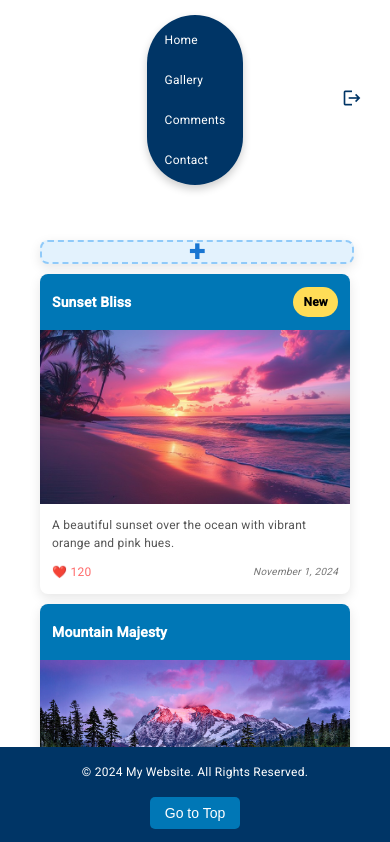
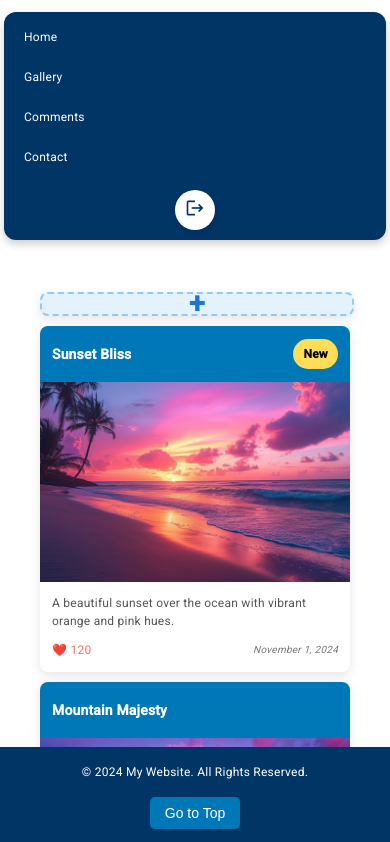
Before and after one commit to karakolev11/lsfc-website, an Angular app: page /gallery in a window 390 px wide. Shown: the top 842 px of the page. Built offline with nearby package versions, Linux system fonts and the light colour scheme; no server answers; sample sign-in values are in the browser's storage.

Commit message:
Enhance gallery item dialog with description and image URL fields; improve navigation bar responsiveness and styling

```diff
--- a/src/app/pages/gallery/components/add-gallery-item-dialog/add-gallery-item-dialog.component.css
+++ b/src/app/pages/gallery/components/add-gallery-item-dialog/add-gallery-item-dialog.component.css
@@ -16,3 +16,18 @@ mat-dialog-actions {
 mat-dialog-actions button {
     margin-left: 10px;
 }
+
+/* Make dialog visually consistent with other forms */
+.mat-dialog-container {
+    padding: 0 !important;
+}
+
+.dialog-content .mat-form-field {
+    background: #fff;
+    padding: 6px;
+    border-radius: 6px;
+}
+
+@media (max-width: 600px) {
+    .dialog-content { padding: 10px 0; }
+}
--- a/src/app/pages/gallery/components/add-gallery-item-dialog/add-gallery-item-dialog.component.html
+++ b/src/app/pages/gallery/components/add-gallery-item-dialog/add-gallery-item-dialog.component.html
@@ -6,8 +6,19 @@
       <mat-label>Title</mat-label>
       <input matInput formControlName="title" placeholder="Enter title" />
     </mat-form-field>
+
+    <mat-form-field appearance="outline" class="form-field">
+      <mat-label>Description</mat-label>
+      <textarea matInput formControlName="description" rows="4" placeholder="Enter description"></textarea>
+    </mat-form-field>
+
+    <mat-form-field appearance="outline" class="form-field">
+      <mat-label>Image URL</mat-label>
+      <input matInput formControlName="imageUrl" placeholder="https://example.com/photo.jpg" />
+    </mat-form-field>
   </form>
 </mat-dialog-content>
-<mat-dialog-actions>
-  <button mat-button (click)="onClose()">Close</button>
+<mat-dialog-actions align="end">
+  <button mat-button (click)="onClose()">Cancel</button>
+  <button mat-flat-button color="primary" (click)="onAddItem()" [disabled]="!galleryItemForm.valid">Add</button>
 </mat-dialog-actions>
--- a/src/app/pages/gallery/components/add-gallery-item-dialog/add-gallery-item-dialog.component.ts
+++ b/src/app/pages/gallery/components/add-gallery-item-dialog/add-gallery-item-dialog.component.ts
@@ -11,24 +11,37 @@ import { FormBuilder, FormGroup, Validators } from '@angular/forms';
   styleUrl: './add-gallery-item-dialog.component.css'
 })
 export class AddGalleryItemDialogComponent {
-
-  public galleryItemForm: FormGroup = this.fb.group({
-    title:       this.fb.control(undefined, [Validators.required]),
-    description: this.fb.control(undefined),
-  });
+  public galleryItemForm!: FormGroup;
 
   constructor(
     private self: MatDialogRef<AddGalleryItemDialogComponent>,
     private galleryService: GalleryService,
     private fb: FormBuilder
-  ) {}
+  ) {
+    this.galleryItemForm = this.fb.group({
+      title: this.fb.control(undefined, [Validators.required]),
+      description: this.fb.control(undefined),
+      imageUrl: this.fb.control(undefined)
+    });
+  }
 
   public onClose(): void {
     this.self.close();
   }
 
   public onAddItem(): void {
-    let item = this.galleryItemForm.value as GalleryItem;
+    if (!this.galleryItemForm.valid) return;
+
+    const raw = this.galleryItemForm.value;
+    const item: GalleryItem = {
+      title: raw.title,
+      description: raw.description || '',
+      url: raw.imageUrl || '',
+      likes: 0,
+      isNew: true,
+      createdAt: new Date()
+    };
+
     this.galleryService.addImageToMockArray(item);
     this.self.close(item);
   }
--- a/src/app/pages/gallery/components/gallery-list/gallery-list.component.css
+++ b/src/app/pages/gallery/components/gallery-list/gallery-list.component.css
@@ -46,9 +46,17 @@
     font-weight: bold;
 }
 
+.gallery-card-image {
+    /* fixed image area so cards have consistent layout */
+    height: 200px;
+    overflow: hidden;
+    background: #f0f0f0;
+}
+
 .gallery-card-image img {
     width: 100%;
-    height: auto;
+    height: 100%;
+    object-fit: cover;
     display: block;
 }
 
@@ -57,7 +65,8 @@
     color: #333333;
     display: flex;
     flex-direction: column;
-    justify-content: space-between;
+    /* allow content to grow so meta can stick to bottom */
+    flex: 1 1 auto;
 }
 
 .gallery-description {
@@ -73,6 +82,8 @@
     align-items: center;
     font-size: 12px;
     color: #777777;
+    /* push meta to bottom of card content */
+    margin-top: auto;
 }
 
 .likes {
--- a/src/app/pages/gallery/gallery.module.ts
+++ b/src/app/pages/gallery/gallery.module.ts
@@ -7,6 +7,8 @@ import { MatDialogModule } from '@angular/material/dialog';
 import { GalleryListComponent } from './components/gallery-list/gallery-list.component';
 import { ReactiveFormsModule } from '@angular/forms';
 import { MatFormFieldModule } from '@angular/material/form-field';
+import { MatInputModule } from '@angular/material/input';
+import { MatButtonModule } from '@angular/material/button';
 
 
 
@@ -21,6 +23,8 @@ import { MatFormFieldModule } from '@angular/material/form-field';
     SharedModule,
     MatDialogModule,
     MatFormFieldModule,
+    MatInputModule,
+    MatButtonModule,
     ReactiveFormsModule
 
 ]
--- a/src/app/shared/components/navigation-bar/navigation-bar.component.css
+++ b/src/app/shared/components/navigation-bar/navigation-bar.component.css
@@ -1,7 +1,8 @@
 .navbar {
     display: flex;
     justify-content: center;
-    padding: 15px 0;
+    align-items: center;
+    padding: 12px 0;
     position: relative;
 }
 
@@ -12,7 +13,7 @@
     padding: 10px 30px;
     border-radius: 50px;
     box-shadow: 0 4px 8px rgba(0, 0, 0, 0.2);
-    cursor: pointer;
+    cursor: default;
     flex-wrap: wrap;
     justify-content: center;
 }
@@ -67,7 +68,9 @@
     .navbar-inner {
         flex-direction: column;
         gap: 10px;
-        padding: 15px;
+        padding: 12px 16px;
+        width: calc(100% - 32px);
+        border-radius: 12px;
     }
 
     .nav-link {
@@ -78,7 +81,7 @@
 
 @media (max-width: 480px) {
     .navbar-inner {
-        padding: 10px;
+        padding: 10px 12px;
     }
 
     .nav-link {
@@ -86,3 +89,39 @@
         padding: 5px 8px;
     }
 }
+
+/* On small screens, place auth icons below nav links and center them */
+@media (max-width: 768px) {
+    .auth-icons {
+        position: static;
+        transform: none;
+        margin-top: 8px;
+        justify-content: center;
+        color: #ffffff!important;
+    }
+
+    .icon-btn {
+        padding: 10px;
+    }
+    /* make auth icons visually pop on mobile: white circular background with colored glyph */
+    .icon-btn {
+        background: #ffffff;
+        border-radius: 50%;
+        width: 40px;
+        height: 40px;
+        display: inline-flex;
+        align-items: center;
+        justify-content: center;
+        box-shadow: 0 2px 6px rgba(0,0,0,0.12);
+        padding: 0;
+    }
+
+    .icon-btn:hover {
+        background: #f4f4f4;
+    }
+
+    .auth-icon {
+        color: #003566;
+        font-size: 20px;
+    }
+}
--- a/src/app/shared/components/navigation-bar/navigation-bar.component.html
+++ b/src/app/shared/components/navigation-bar/navigation-bar.component.html
@@ -8,7 +8,6 @@
     >
       {{ item.label }}
     </a>
-  </div>
 
     <div class="auth-icons">
       <ng-container *ngIf="!isLoggedIn">
@@ -27,4 +26,5 @@
         </button>
       </ng-container>
     </div>
+  </div>
 </nav>
```
Lines whose indentation alone changed are shown as unchanged.
